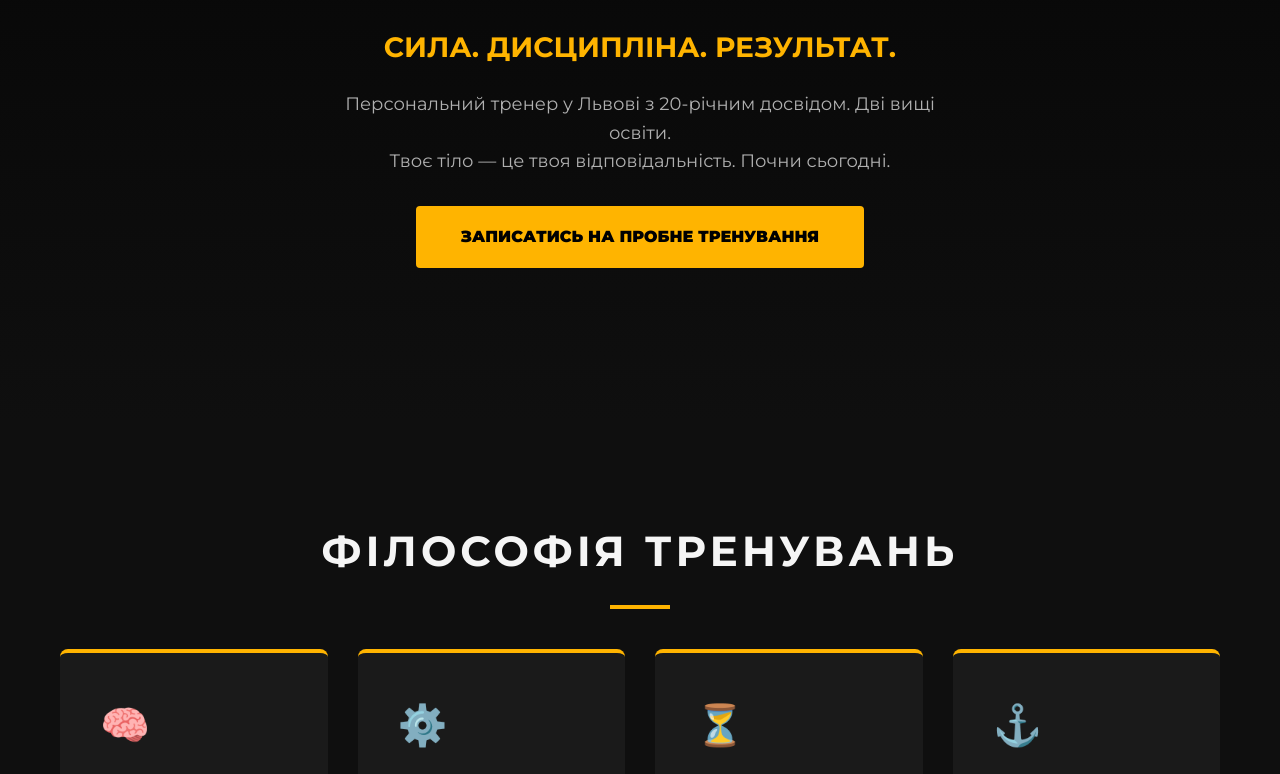
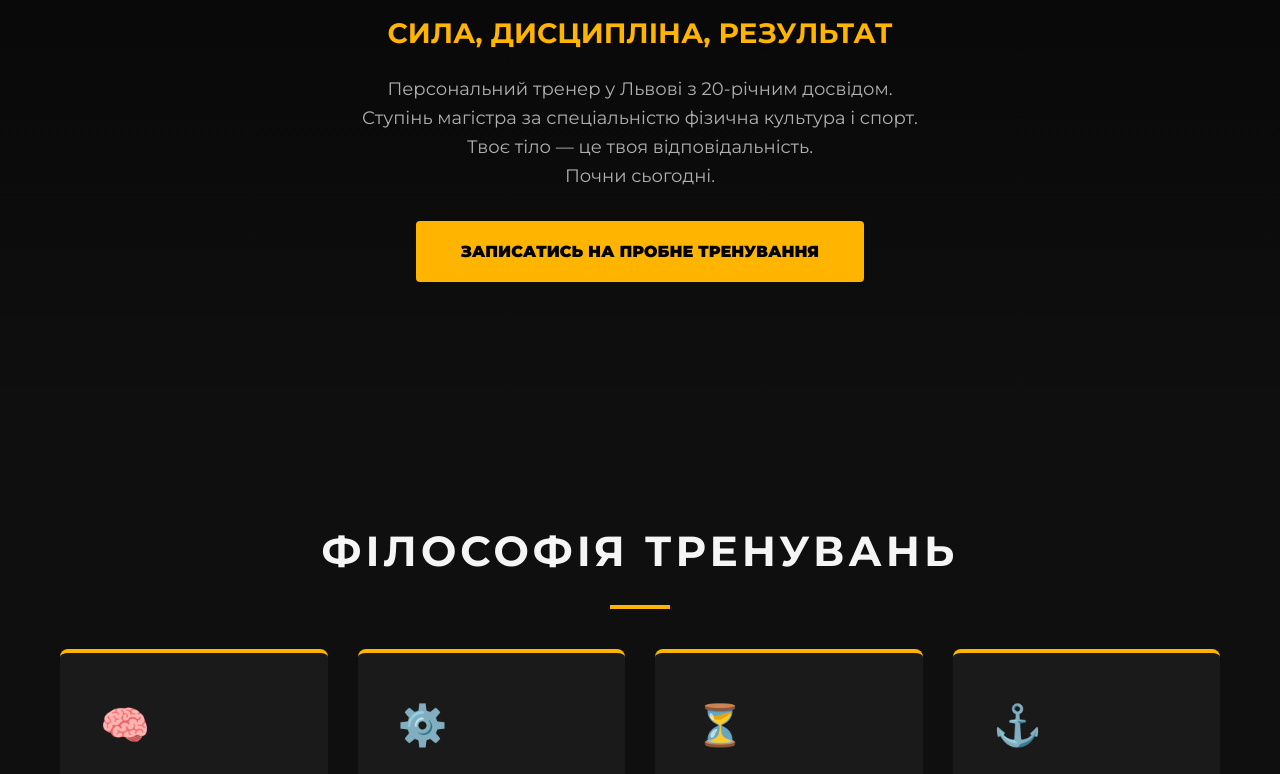
Before and after one commit to Laz-Dim/tviy-trener, a plain HTML site: page index.html in a window 1280 px wide. Shown: the part 377-1151 px from the top of the page. Drawn offline with Linux system fonts and the light colour scheme.

Commit message:
content: update hero text and education info, format description with line breaks

```diff
--- a/index.html
+++ b/index.html
@@ -28,8 +28,8 @@
     <section id="hero">
         <div class="hero-content">
             <h1>ІЛЛЯ ПОЛІЩУК</h1>
-            <p class="subtitle">Сила. Дисципліна. Результат.</p>
-            <p class="description">Персональний тренер у Львові з 20-річним досвідом. Дві вищі освіти. <br>Твоє тіло — це твоя відповідальність. Почни сьогодні.</p>
+            <p class="subtitle">Сила, Дисципліна, Результат</p>
+            <p class="description">Персональний тренер у Львові з 20-річним досвідом.<br>Ступінь магістра за спеціальністю фізична культура і спорт.<br>Твоє тіло — це твоя відповідальність.<br>Почни сьогодні.</p>
             <a href="#registration" class="cta-button">Записатись на пробне тренування</a>
         </div>
     </section>
@@ -67,7 +67,7 @@
             <h2>Освіта та сертифікати</h2>
             <div class="edu-container">
                 <div class="edu-text">
-                    <p>Маю дві вищі освіти, зокрема у сфері фізичного виховання та спорту. Постійно вдосконалюю свої знання, щоб надавати клієнтам найактуальнішу та найбезпечнішу методику тренувань.</p>
+                    <p>Ступінь магістра за спеціальністю фізична культура і спорт. Постійно вдосконалюю свої знання, щоб надавати клієнтам найактуальнішу та найбезпечнішу методику тренувань.</p>
                 </div>
                 <div class="diploma-preview">
                     <img src="img_new/diplom_watermark.jpg" alt="Диплом тренера" class="zoomable-img">
```
